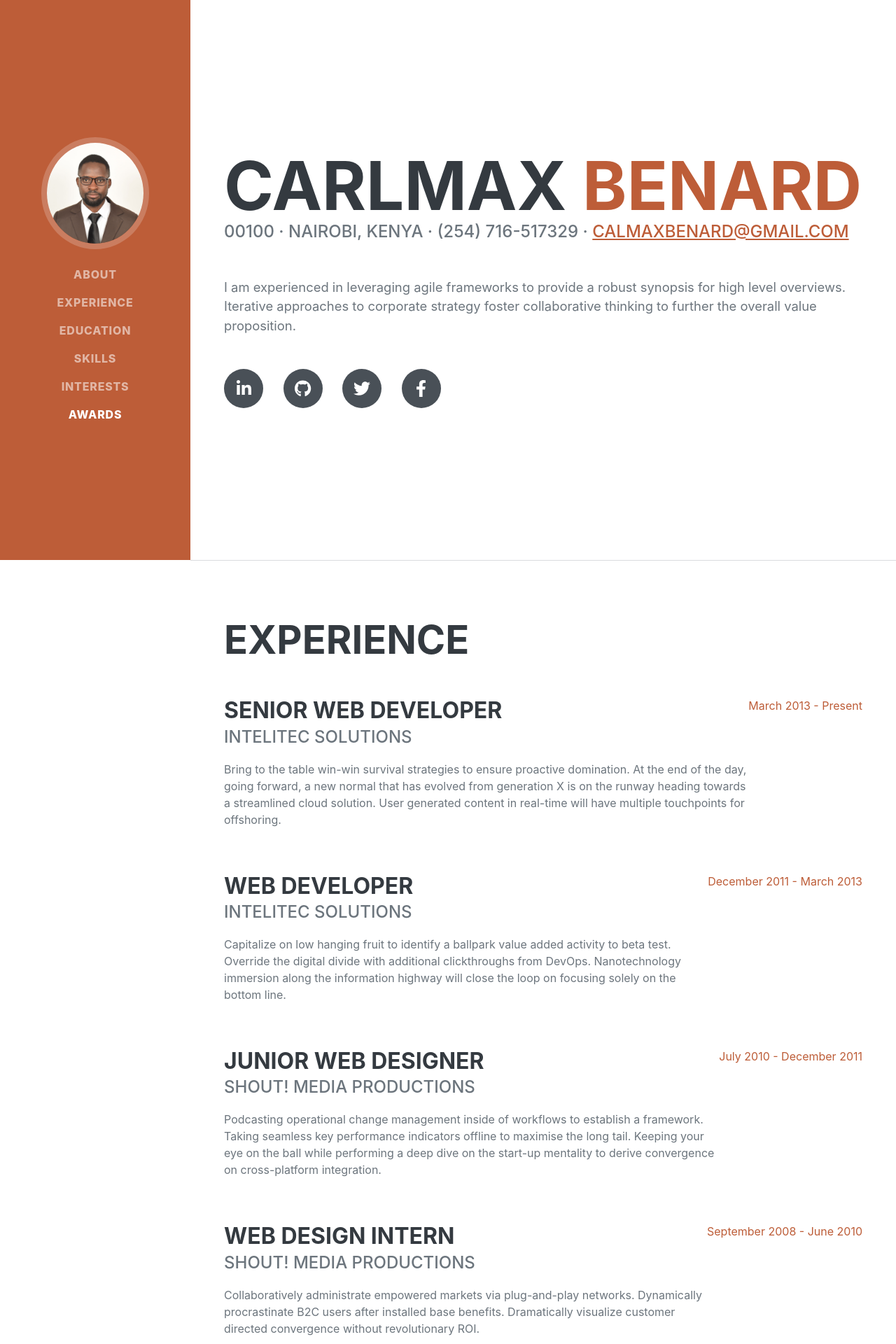
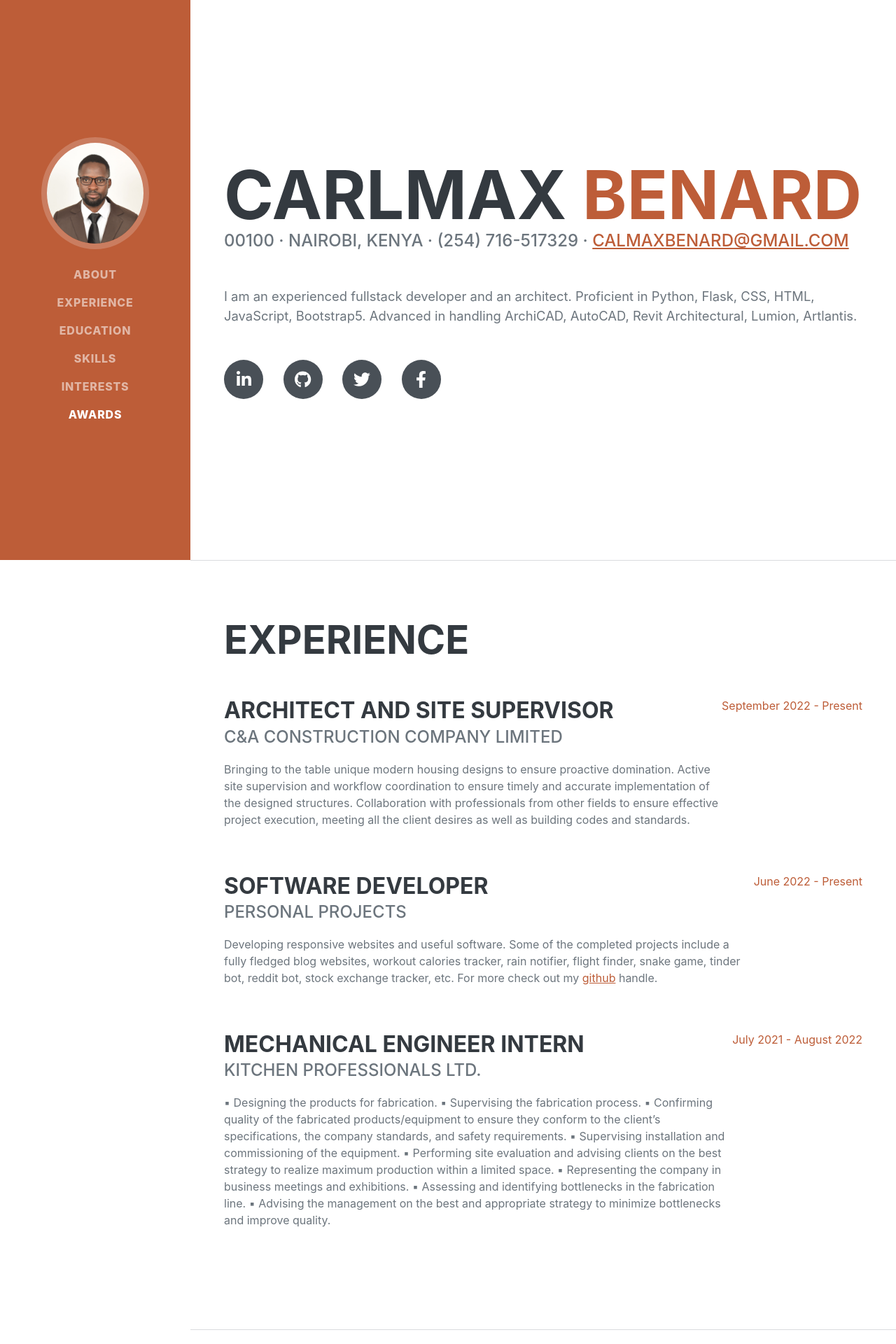
Before and after one commit to CalmaxBenard/Resume, a Python web app: template templates/index.html in a window 1280 px wide. Shown: the top 1920 px of the page at 70% size. Run offline with Jinja, Linux system fonts and the light colour scheme; the template is opened without the code that fills it, so the values that code supplies are empty; some libraries are stand-ins or nearby versions; some web fonts are replaced.

Commit message:
Initial commit

```diff
--- a/templates/index.html
+++ b/templates/index.html
@@ -47,12 +47,12 @@
                         00100 · Nairobi, Kenya · (254) 716-517329 ·
                         <a href="mailto:calmaxbenard@gmail.com">calmaxbenard@gmail.com</a>
                     </div>
-                    <p class="lead mb-5">I am experienced in leveraging agile frameworks to provide a robust synopsis for high level overviews. Iterative approaches to corporate strategy foster collaborative thinking to further the overall value proposition.</p>
+                    <p class="lead mb-5">I am an experienced fullstack developer and an architect. Proficient in Python, Flask, CSS, HTML, JavaScript, Bootstrap5. Advanced in handling ArchiCAD, AutoCAD, Revit Architectural, Lumion, Artlantis.</p>
                     <div class="social-icons">
-                        <a class="social-icon" href="#!"><i class="fab fa-linkedin-in"></i></a>
-                        <a class="social-icon" href="#!"><i class="fab fa-github"></i></a>
-                        <a class="social-icon" href="#!"><i class="fab fa-twitter"></i></a>
-                        <a class="social-icon" href="#!"><i class="fab fa-facebook-f"></i></a>
+                        <a class="social-icon" href="https://www.linkedin.com/in/calmax-benard/" target="_blank"><i class="fab fa-linkedin-in"></i></a>
+                        <a class="social-icon" href="https://github.com/CalmaxBenard" target="_blank"><i class="fab fa-github"></i></a>
+                        <a class="social-icon" href="https://twitter.com/Carl_Daktari" target="_blank"><i class="fab fa-twitter"></i></a>
+                        <a class="social-icon" href="https://www.facebook.com/bena.bernhard" target="_blank"><i class="fab fa-facebook-f"></i></a>
                     </div>
                 </div>
             </section>
@@ -63,36 +63,41 @@
                     <h2 class="mb-5">Experience</h2>
                     <div class="d-flex flex-column flex-md-row justify-content-between mb-5">
                         <div class="flex-grow-1">
-                            <h3 class="mb-0">Senior Web Developer</h3>
-                            <div class="subheading mb-3">Intelitec Solutions</div>
-                            <p>Bring to the table win-win survival strategies to ensure proactive domination. At the end of the day, going forward, a new normal that has evolved from generation X is on the runway heading towards a streamlined cloud solution. User generated content in real-time will have multiple touchpoints for offshoring.</p>
+                            <h3 class="mb-0">Architect and Site Supervisor</h3>
+                            <div class="subheading mb-3">C&A Construction Company Limited </div>
+                            <p>Bringing to the table unique modern housing designs to ensure proactive domination. Active site supervision and workflow coordination to ensure timely and accurate implementation of the designed structures. Collaboration with professionals from other fields to ensure effective project execution, meeting all the client desires as well as building codes and standards.</p>
                         </div>
-                        <div class="flex-shrink-0"><span class="text-primary">March 2013 - Present</span></div>
+                        <div class="flex-shrink-0"><span class="text-primary">September 2022 - Present</span></div>
                     </div>
                     <div class="d-flex flex-column flex-md-row justify-content-between mb-5">
                         <div class="flex-grow-1">
-                            <h3 class="mb-0">Web Developer</h3>
-                            <div class="subheading mb-3">Intelitec Solutions</div>
-                            <p>Capitalize on low hanging fruit to identify a ballpark value added activity to beta test. Override the digital divide with additional clickthroughs from DevOps. Nanotechnology immersion along the information highway will close the loop on focusing solely on the bottom line.</p>
+                            <h3 class="mb-0">Software Developer</h3>
+                            <div class="subheading mb-3">Personal Projects</div>
+                            <p>Developing responsive websites and useful software. Some of the completed projects include a fully fledged blog websites, workout calories tracker, rain notifier, flight finder, snake game, tinder bot, reddit bot, stock exchange tracker, etc. For more check out my
+                                <a href="https://github.com/CalmaxBenard">github</a> handle.</p>
                         </div>
-                        <div class="flex-shrink-0"><span class="text-primary">December 2011 - March 2013</span></div>
+                        <div class="flex-shrink-0"><span class="text-primary">June 2022 - Present</span></div>
                     </div>
                     <div class="d-flex flex-column flex-md-row justify-content-between mb-5">
                         <div class="flex-grow-1">
-                            <h3 class="mb-0">Junior Web Designer</h3>
-                            <div class="subheading mb-3">Shout! Media Productions</div>
-                            <p>Podcasting operational change management inside of workflows to establish a framework. Taking seamless key performance indicators offline to maximise the long tail. Keeping your eye on the ball while performing a deep dive on the start-up mentality to derive convergence on cross-platform integration.</p>
+                            <h3 class="mb-0">Mechanical Engineer Intern</h3>
+                            <div class="subheading mb-3">Kitchen Professionals Ltd.</div>
+                            <p>▪ Designing the products for fabrication.
+                            ▪ Supervising the fabrication process.
+                            ▪ Confirming quality of the fabricated products/equipment to ensure they conform to
+                            the client’s specifications, the company standards, and safety requirements.
+                            ▪ Supervising installation and commissioning of the equipment.
+                            ▪ Performing site evaluation and advising clients on the best strategy to realize
+                            maximum production within a limited space.
+                            ▪ Representing the company in business meetings and exhibitions.
+                            ▪ Assessing and identifying bottlenecks in the fabrication line.
+                            ▪ Advising the management on the best and appropriate strategy to minimize
+                            bottlenecks and improve quality.
+                            </p>
                         </div>
-                        <div class="flex-shrink-0"><span class="text-primary">July 2010 - December 2011</span></div>
+                        <div class="flex-shrink-0"><span class="text-primary">July 2021 - August 2022</span></div>
                     </div>
-                    <div class="d-flex flex-column flex-md-row justify-content-between">
-                        <div class="flex-grow-1">
-                            <h3 class="mb-0">Web Design Intern</h3>
-                            <div class="subheading mb-3">Shout! Media Productions</div>
-                            <p>Collaboratively administrate empowered markets via plug-and-play networks. Dynamically procrastinate B2C users after installed base benefits. Dramatically visualize customer directed convergence without revolutionary ROI.</p>
-                        </div>
-                        <div class="flex-shrink-0"><span class="text-primary">September 2008 - June 2010</span></div>
-                    </div>
+
                 </div>
             </section>
             <hr class="m-0" />
@@ -102,20 +107,20 @@
                     <h2 class="mb-5">Education</h2>
                     <div class="d-flex flex-column flex-md-row justify-content-between mb-5">
                         <div class="flex-grow-1">
-                            <h3 class="mb-0">University of Colorado Boulder</h3>
+                            <h3 class="mb-0">Kenyatta University</h3>
                             <div class="subheading mb-3">Bachelor of Science</div>
-                            <div>Computer Science - Web Development Track</div>
-                            <p>GPA: 3.23</p>
+                            <div>Mechanical Engineering</div>
+                            <p>GPA: 67.52</p>
                         </div>
-                        <div class="flex-shrink-0"><span class="text-primary">August 2006 - May 2010</span></div>
+                        <div class="flex-shrink-0"><span class="text-primary">September 2015 - July 2021</span></div>
                     </div>
                     <div class="d-flex flex-column flex-md-row justify-content-between">
                         <div class="flex-grow-1">
-                            <h3 class="mb-0">James Buchanan High School</h3>
-                            <div class="subheading mb-3">Technology Magnet Program</div>
-                            <p>GPA: 3.56</p>
+                            <h3 class="mb-0">Nyairang'a Mixed Secondary School</h3>
+                            <div class="subheading mb-3">KCSE</div>
+                            <p>Grade: A-</p>
                         </div>
-                        <div class="flex-shrink-0"><span class="text-primary">August 2002 - May 2006</span></div>
+                        <div class="flex-shrink-0"><span class="text-primary">Feb 2011 - Nov 2014</span></div>
                     </div>
                 </div>
             </section>
@@ -124,40 +129,60 @@
             <section class="resume-section" id="skills">
                 <div class="resume-section-content">
                     <h2 class="mb-5">Skills</h2>
+                    <ul class="fa-ul mb-0">
+                        <li>
+                            <span class="fa-li"><i class="fas fa-check"></i></span>
+                            Engineering Design in AutoCAD
+                        </li>
+                        <li>
+                            <span class="fa-li"><i class="fas fa-check"></i></span>
+                            Architectural Design in Revit and ArchiCAD
+                        </li>
+                        <li>
+                            <span class="fa-li"><i class="fas fa-check"></i></span>
+                            3D Rendering using Artlantis and Lumion
+                        </li>
+                        <li>
+                            <span class="fa-li"><i class="fas fa-check"></i></span>
+                            Advanced Engineering Analytical Skills
+                        </li>
+                        <li>
+                            <span class="fa-li"><i class="fas fa-check"></i></span>
+                            Web Design and Development
+                        </li>
+                        <li>
+                            <span class="fa-li"><i class="fas fa-check"></i></span>
+                            Web Scrapping
+                        </li>
+                        <li>
+                            <span class="fa-li"><i class="fas fa-check"></i></span>
+                            Data Visualization with Matplotlib
+                        </li>
+                        <li>
+                            <span class="fa-li"><i class="fas fa-check"></i></span>
+                            Data Exploration with Pandas (Jupyter)
+                        </li>
+                            <li>
+                            <span class="fa-li"><i class="fas fa-check"></i></span>
+                            Project Management
+                        </li>
+                        <li>
+                            <span class="fa-li"><i class="fas fa-check"></i></span>
+                            Cross-Functional Teams
+                        </li>
+                    </ul>
                     <div class="subheading mb-3">Programming Languages & Tools</div>
                     <ul class="list-inline dev-icons">
                         <li class="list-inline-item"><i class="fab fa-html5"></i></li>
                         <li class="list-inline-item"><i class="fab fa-css3-alt"></i></li>
                         <li class="list-inline-item"><i class="fab fa-js-square"></i></li>
-                        <li class="list-inline-item"><i class="fab fa-angular"></i></li>
                         <li class="list-inline-item"><i class="fab fa-react"></i></li>
                         <li class="list-inline-item"><i class="fab fa-node-js"></i></li>
                         <li class="list-inline-item"><i class="fab fa-sass"></i></li>
-                        <li class="list-inline-item"><i class="fab fa-less"></i></li>
-                        <li class="list-inline-item"><i class="fab fa-wordpress"></i></li>
-                        <li class="list-inline-item"><i class="fab fa-gulp"></i></li>
-                        <li class="list-inline-item"><i class="fab fa-grunt"></i></li>
+                        <li class="list-inline-item"><i class="fab fa-python"></i></li>
                         <li class="list-inline-item"><i class="fab fa-npm"></i></li>
                     </ul>
-                    <div class="subheading mb-3">Workflow</div>
-                    <ul class="fa-ul mb-0">
-                        <li>
-                            <span class="fa-li"><i class="fas fa-check"></i></span>
-                            Mobile-First, Responsive Design
-                        </li>
-                        <li>
-                            <span class="fa-li"><i class="fas fa-check"></i></span>
-                            Cross Browser Testing & Debugging
-                        </li>
-                        <li>
-                            <span class="fa-li"><i class="fas fa-check"></i></span>
-                            Cross Functional Teams
-                        </li>
-                        <li>
-                            <span class="fa-li"><i class="fas fa-check"></i></span>
-                            Agile Development & Scrum
-                        </li>
-                    </ul>
+
                 </div>
             </section>
             <hr class="m-0" />
@@ -165,8 +190,8 @@
             <section class="resume-section" id="interests">
                 <div class="resume-section-content">
                     <h2 class="mb-5">Interests</h2>
-                    <p>Apart from being a web developer, I enjoy most of my time being outdoors. In the winter, I am an avid skier and novice ice climber. During the warmer months here in Colorado, I enjoy mountain biking, free climbing, and kayaking.</p>
-                    <p class="mb-0">When forced indoors, I follow a number of sci-fi and fantasy genre movies and television shows, I am an aspiring chef, and I spend a large amount of my free time exploring the latest technology advancements in the front-end web development world.</p>
+                    <p>Apart from coding and web development, I enjoy most of my time being outdoors. I particularly love traveling upcountry to remote places, exploring and experiencing various cultures.</p>
+                    <p class="mb-0">When forced indoors, I follow a number of sci-fi and fantasy genre movies and television shows. I am a great fun of Arsenal F.C., hardly misses their games. I am an aspiring chef, and I spend a large amount of my free time exploring the latest technology advancements in the front-end web development world.</p>
                 </div>
             </section>
             <hr class="m-0" />
@@ -177,41 +202,26 @@
                     <ul class="fa-ul mb-0">
                         <li>
                             <span class="fa-li"><i class="fas fa-trophy text-warning"></i></span>
-                            Google Analytics Certified Developer
+                            Python Advanced Developer - Udemy Certification
                         </li>
                         <li>
                             <span class="fa-li"><i class="fas fa-trophy text-warning"></i></span>
-                            Mobile Web Specialist - Google Certification
+                            Distinction in ArchiCAD - Bell Institute Certification
                         </li>
                         <li>
                             <span class="fa-li"><i class="fas fa-trophy text-warning"></i></span>
-                            1
-                            <sup>st</sup>
-                            Place - University of Colorado Boulder - Emerging Tech Competition 2009
+                            Distinction in Artlantis and Lumion - Bell Institute Certification
                         </li>
                         <li>
                             <span class="fa-li"><i class="fas fa-trophy text-warning"></i></span>
-                            1
-                            <sup>st</sup>
-                            Place - University of Colorado Boulder - Adobe Creative Jam 2008 (UI Design Category)
+                            Distinction in Revit-Architectural - Bell Institute Certification
                         </li>
                         <li>
                             <span class="fa-li"><i class="fas fa-trophy text-warning"></i></span>
-                            2
-                            <sup>nd</sup>
-                            Place - University of Colorado Boulder - Emerging Tech Competition 2008
-                        </li>
+                            Mechanical Engineering Degree (2<sup>nd</sup> Class Honors-Upper Division) - Kenyatta University</li>
                         <li>
                             <span class="fa-li"><i class="fas fa-trophy text-warning"></i></span>
-                            1
-                            <sup>st</sup>
-                            Place - James Buchanan High School - Hackathon 2006
-                        </li>
-                        <li>
-                            <span class="fa-li"><i class="fas fa-trophy text-warning"></i></span>
-                            3
-                            <sup>rd</sup>
-                            Place - James Buchanan High School - Hackathon 2005
+                            Distinction in Hydroponics and Agronomy - Miramar International College
                         </li>
                     </ul>
                 </div>
```
